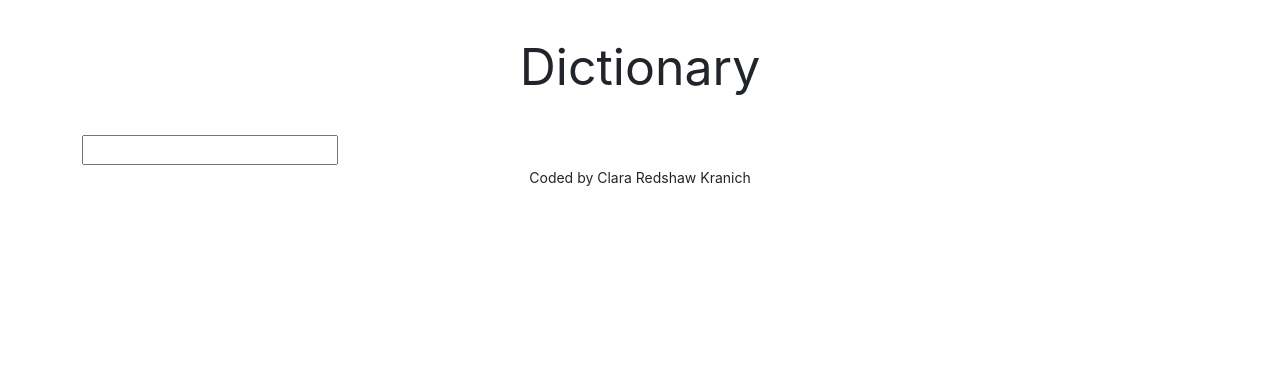
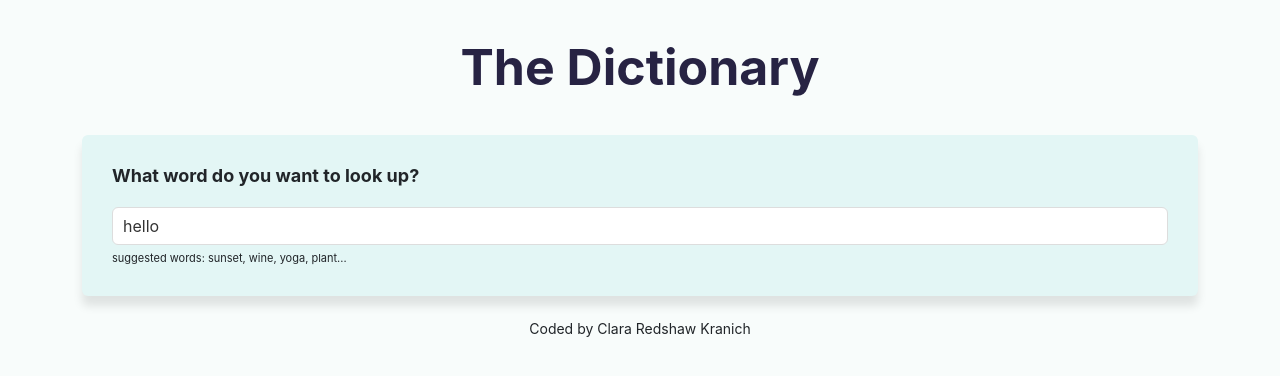
Before and after one commit to clarark/dictionary-app, a React (Create React App) app: page / in a window 1280 px wide. Shown: the top 376 px of the page. Built offline with nearby package versions, Linux system fonts and the light colour scheme; no server answers.

Commit message:
Added CSS

```diff
--- a/src/App.css
+++ b/src/App.css
@@ -1,7 +1,12 @@
+body {
+  background: #f8fcfb;
+}
+
 .App-header {
   margin: 30px 0;
   text-align: center;
   font-size: 50px;
+  color: #272343;
 }
 
 .btn {
--- a/src/App.js
+++ b/src/App.js
@@ -7,10 +7,10 @@ export default function App() {
     <div className="App">
       <div className="container">
         <header className="App-header">
-        Dictionary
+        <strong> The Dictionary</strong>
         </header>
         <main>
-          <Dictionary />
+          <Dictionary defaultKeyword="hello" />
         </main>
         <footer className="text-center">
           <small> Coded by Clara Redshaw Kranich </small>
--- a/src/Dictionary.css
+++ b/src/Dictionary.css
@@ -0,0 +1,26 @@
+.Dictionary h1 {
+    font-size: 18px;
+    font-weight: bold;
+    margin-bottom: 20px;
+}
+
+.Dictionary section {
+    background: #e3f6f5;
+    padding: 30px;
+    border-radius: 6px;
+    box-shadow: 0 10px 10px rgb(0 0 0 / 10%);
+    margin: 20px 0;
+}
+
+.Dictionary input {
+    width: 100%;
+    border-radius: 6px;
+    padding: 6px 10px;
+    color: #333;
+    border: 1px solid #ddd;
+}
+
+.Dictionary .hint {
+    font-size: 11px;
+    margin-top: 5px;
+}
--- a/src/Dictionary.js
+++ b/src/Dictionary.js
@@ -3,33 +3,53 @@ import axios from "axios";
 import Results from "./Results";
 import "./Dictionary.css";
 
-export default function Dictionary() {
-    let [keyword, setKeyword] = useState("");
+export default function Dictionary(props) {
+    let [keyword, setKeyword] = useState(props.defaultKeyword);
     let [results, setResults] = useState(null);
+    let [loaded, setLoaded] = useState(false);
 
     function handleResponse(response) {
         console.log(response.data[0]);
         setResults(response.data[0]);
     }
 
-    function search(event) {
-        event.preventDefault();
-
+    function search() {
         //documentation: https://dictionaryapi.dev/
         let apiUrl = `https://api.dictionaryapi.dev/api/v2/entries/en_US/${keyword}`;
         axios.get(apiUrl).then(handleResponse);
+    }
+
+    function handleSubmit(event) {
+        event.preventDefault();
+        search();
     }
 
     function handleKeywordChange(event) {
         setKeyword(event.target.value);
     }
 
+    function load() {
+        setLoaded(true);
+        search();
+    }
+
+if (loaded) {
     return (
         <div className="Dictionary">
-            <form onSubmit={search}>
-                <input type="search" onChange={handleKeywordChange} />
+            <section>
+                <h1> What word do you want to look up? </h1>
+            <form onSubmit={handleSubmit}>
+                <input type="search" onChange={handleKeywordChange} defaultValue={props.defaultKeyword} />
             </form>
+            <div className="hint">
+                suggested words: sunset, wine, yoga, plant...
+            </div>
+            </section>
             <Results results={results} />
         </div>
-    )
+    );
+  } else {
+      load();
+      return "Loading";
+  }
 }
--- /dev/null
+++ b/src/Meaning.css
@@ -0,0 +1,10 @@
+.Meaning h3 {
+    font-size: 24px;
+    line-height: 1.5;
+    font-weight: bold;
+}
+
+.Meaning .example {
+    color: #70757a;
+    font-style: italic;
+}
--- a/src/Meaning.js
+++ b/src/Meaning.js
@@ -1,5 +1,6 @@
 import React from "react";
 import Synonyms from "./Synonyms";
+import "./Meaning.css";
 
 export default function Meaning(props) {
     return (
@@ -9,13 +10,14 @@ export default function Meaning(props) {
             {
                 return (
                     <div key={index}>
-                        <p>
-                            <strong> Definition: </strong>{definition.definition}
+                        <div className="defintion">
+                            {definition.definition}
+                        </div>
                             <br />
-                            <strong> Example: </strong>
-                            <em> {definition.example} </em>
+                        <div className="example">
+                            {definition.example}
+                        </div>
                             <Synonyms synonyms={definition.synonyms} />
-                        </p>
                     </div>
                 );
             })}
--- /dev/null
+++ b/src/Phonetic.css
@@ -0,0 +1,24 @@
+.Phonetic {
+    margin: 20px 0;
+}
+
+.Phonetic a {
+    border: 1px solid #ddd;
+    text-decoration: none;
+    padding: 8px 15px;
+    font-size: 13px;
+    margin-right: 10px;
+    font-weight: bold;
+    border-radius: 20px;
+    transition: all 150ms ease-in-out;
+}
+
+.Phonetic a:hover {
+    background: #bae8e8;
+    color: black;
+}
+
+.Phonetic .text {
+    opacity: 0.7;
+    font-weight: bold;
+}
--- a/src/Phonetic.js
+++ b/src/Phonetic.js
@@ -1,4 +1,5 @@
 import React from "react";
+import "./Phonetic.css";
 
 export default function Phonetic(props) {
     return (
@@ -6,7 +7,6 @@ export default function Phonetic(props) {
             <a href={props.phonetic.audio} target="_blank" rel="noreferrer">
                 Listen
             </a>
-            <br />
             {props.phonetic.text}
         </div>
     );
--- /dev/null
+++ b/src/Results.css
@@ -0,0 +1,5 @@
+.Results h2 {
+    font-size: 36px;
+    font-weight: bold;
+    line-height: 1.5;
+}
--- a/src/Results.js
+++ b/src/Results.js
@@ -1,11 +1,13 @@
 import React from "react";
 import Meaning from "./Meaning";
 import Phonetic from "./Phonetic";
+import "./Results.css";
 
 export default function Results(props) {
     if (props.results) {
         return (
             <div className="Results">
+                <section>
                 <h2> {props.results.word} </h2>
                 {props.results.phonetics.map(function (phonetic, index) {
                     return (
@@ -14,11 +16,12 @@ export default function Results(props) {
                         </div>
                     )
                 })}
+                </section>
                 {props.results.meanings.map(function (meaning, index) {
                     return (
-                        <div key={index}>
+                        <section key={index}>
                             <Meaning meaning={meaning} />
-                        </div>
+                        </section>
                     )
                 })}
             </div>
--- /dev/null
+++ b/src/Synonyms.css
@@ -0,0 +1,11 @@
+.Synonyms {
+    margin: 15px 0 0;
+    padding: 0;
+}
+
+.Synonyms li {
+    font-size: 13px;
+    display: inline-block;
+    padding-right: 10px;
+    line-height: 1;
+}
--- a/src/Synonyms.js
+++ b/src/Synonyms.js
@@ -1,4 +1,5 @@
 import React from "react";
+import "./Synonyms.css";
 
 export default function Synonyms(props) {
     if (props.synonyms) {
```
